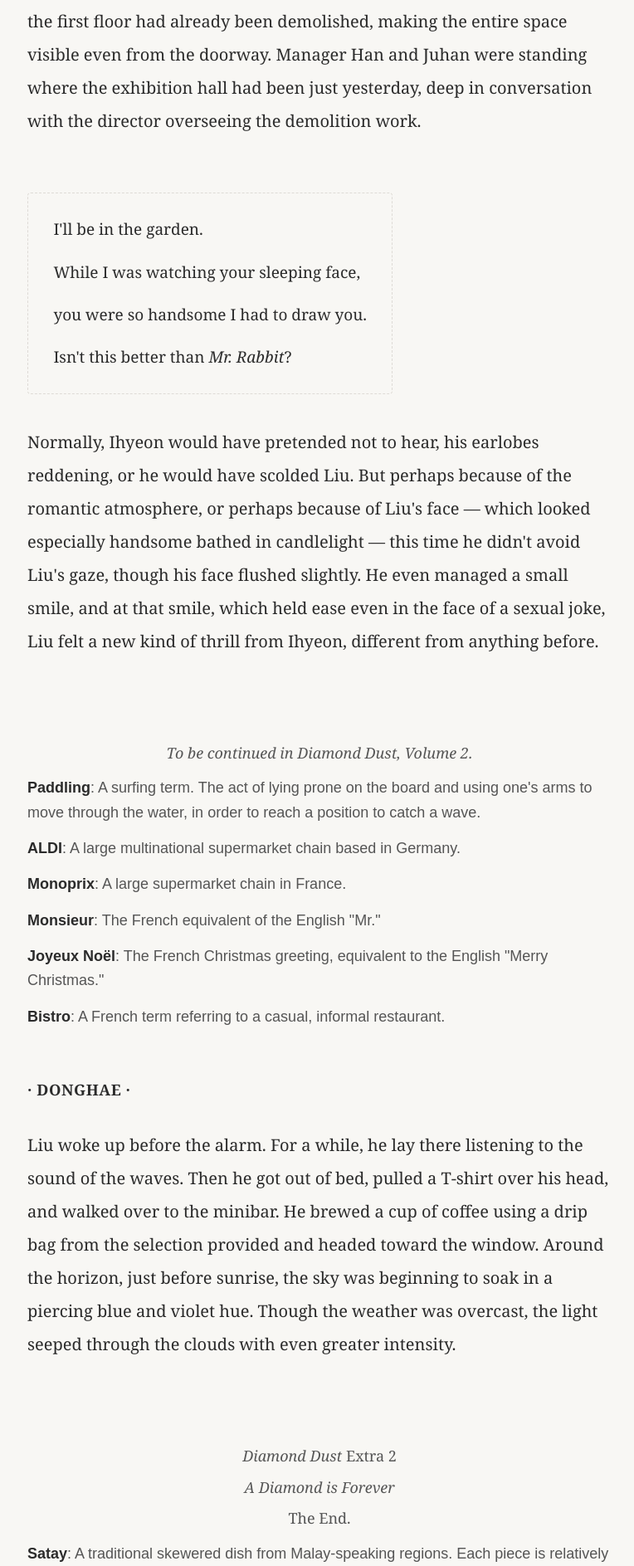
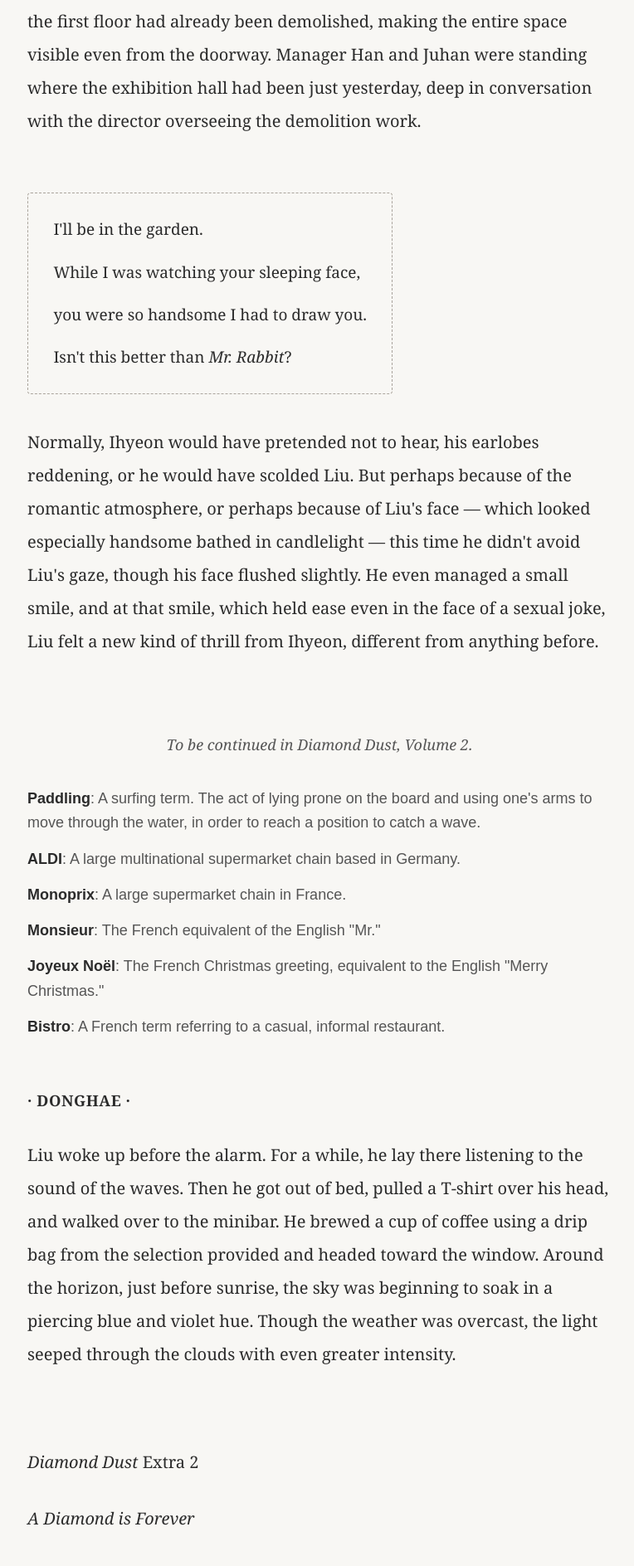
Before and after one commit to honeebuni/diamond-dust, a Jekyll site: the page built from _chapters/component-test.md, in a window 1280 px wide. Shown: the part 3523-5410 px from the top of the page at 83% size, without its empty margins (255-1019 px from the left). Built offline with Jekyll 4.4.1, drawn with Linux system fonts in a browser that asks for light colours.

Commit message:
Enhance CSS variables and update styles
Added new CSS variables for secondary text and strong border. Updated styles to use these variables for better consistency.

```diff
--- a/assets/css/style.css
+++ b/assets/css/style.css
@@ -2,9 +2,11 @@
     --background: #f8f7f4;
     --surface: #ffffff;
     --text: #2b2b2b;
+    --secondary-text: #555555;
     --muted-text: #777777;
     --accent: #775f6f;
     --border: #dedbd6;
+    --border-strong: #aaa49c;
 
     --font-heading: Georgia, serif;
     --font-body: Arial, sans-serif;
@@ -622,7 +624,7 @@ a:hover {
 
     padding: 1.4em 1.6em;
 
-    border: 1px dashed var(--border);
+    border: 1px dashed var(--border-strong);
     border-radius: 4px;
 
     font-size: 0.95em;
@@ -681,7 +683,7 @@ a:hover {
 .chapter-content .glossary-entry {
     margin: 0.75em 0;
 
-    color: #555555;
+    color: var(--secondary-text);
 
     font-family: var(--font-body);
 
@@ -1018,11 +1020,12 @@ a:hover {
 ================================== */
 
 .chapter-content .volume-end {
-    margin-top: 5em;
+    margin-top: 4.5em;
 }
 
-.chapter-content .volume-end > p:not(.glossary-entry) {
-    margin: 0 0 0.5em;
+.chapter-content .volume-end > p:not(.glossary-entry) + .glossary-entry {
+    margin-top: 2em;
+}
 
     color: #555555;
 
```
